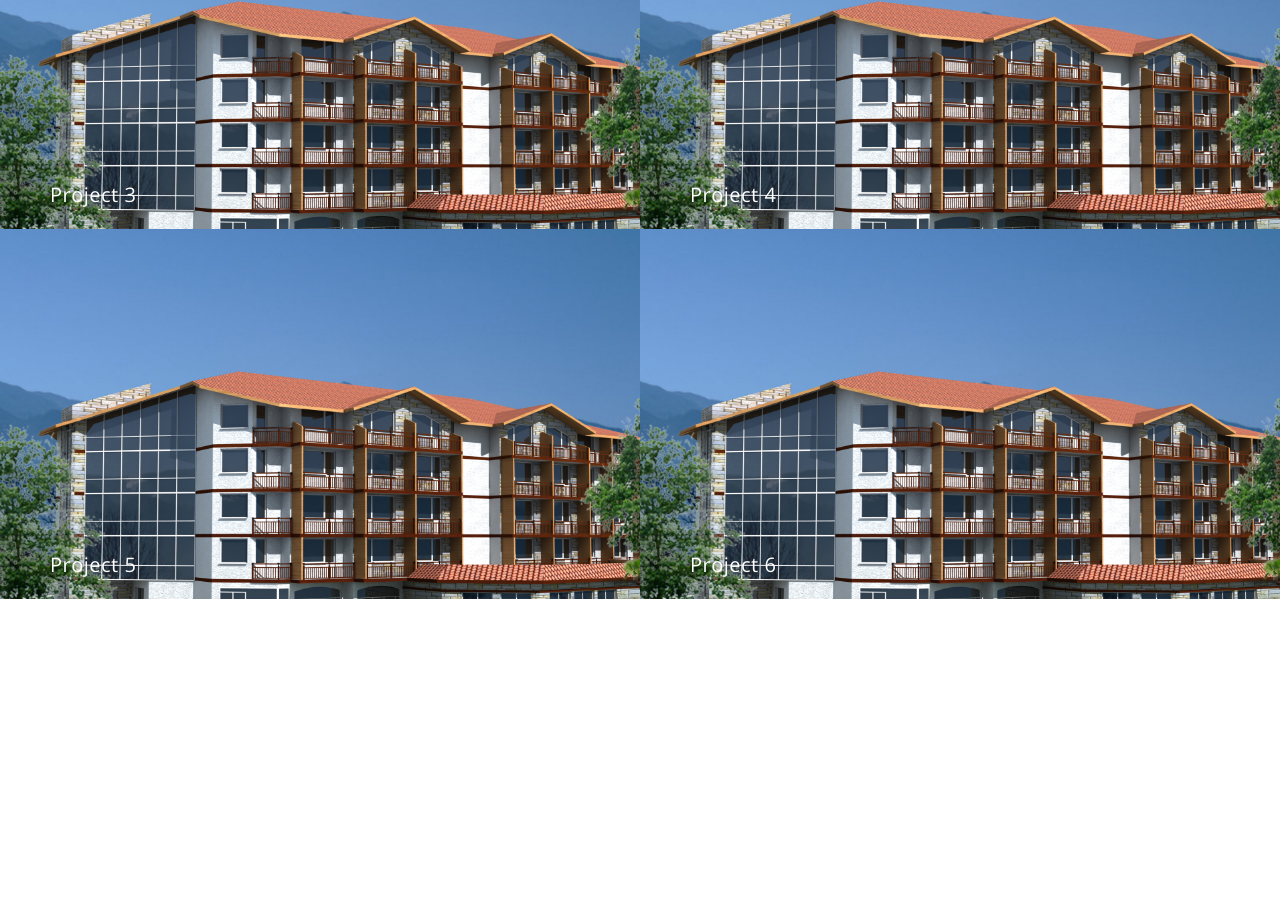
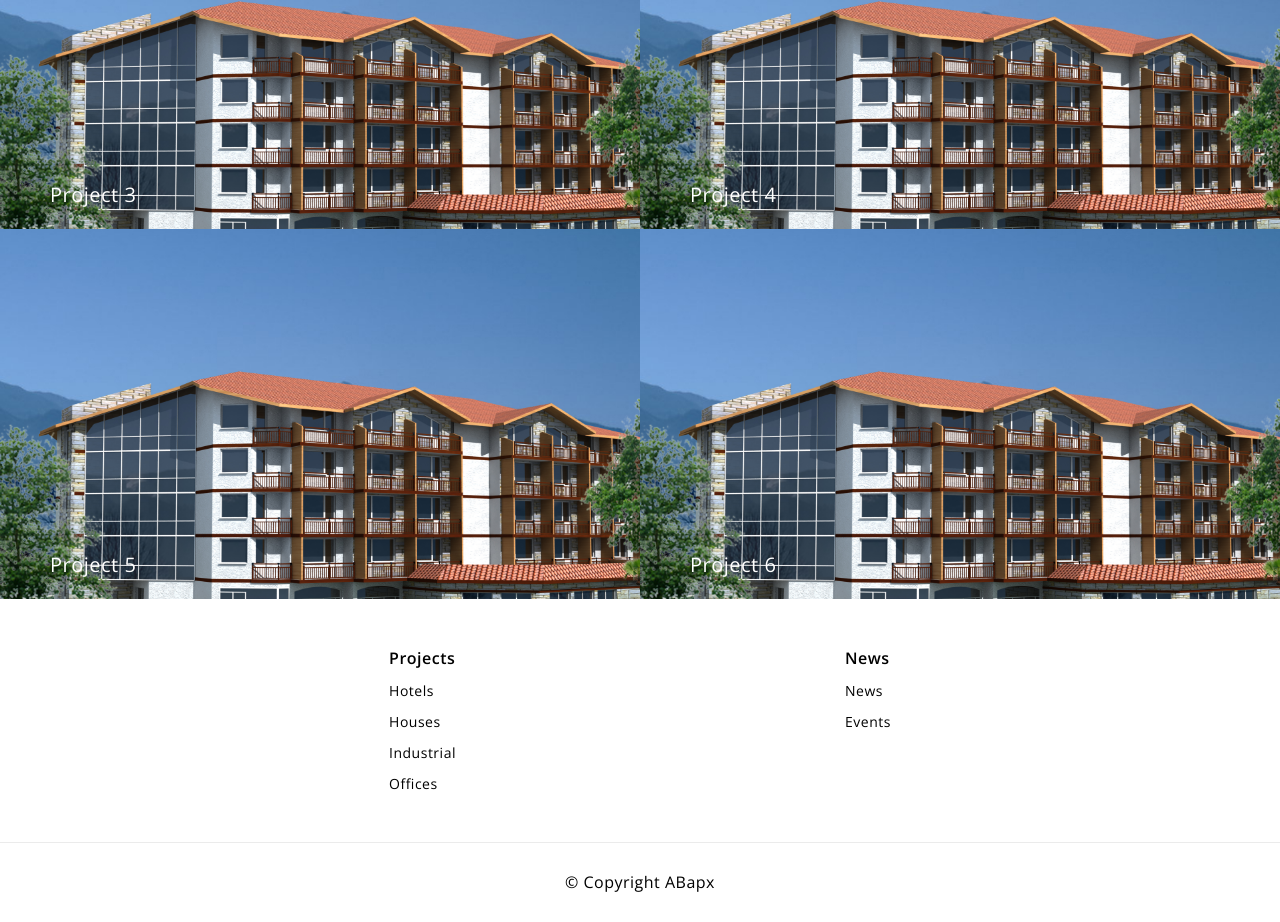
Before and after one commit to veselin-angelov/webproject, a website: page src/projects.html in a window 1280 px wide. Shown: the part 677-1599 px from the top of the page. Before the commit the page ends 1276 px from the top, so only its background shows below. Drawn offline with nearby package versions, Linux system fonts and the light colour scheme; files that its build step writes are made by us from their sources.

Commit message:
added footer

```diff
--- a/src/projects.html
+++ b/src/projects.html
@@ -65,6 +65,39 @@
 			</a>
 		</div>
 	</main>
+
+
+	<footer class="site-footer">
+		<div class="footer-content">
+			<div class="footer-content-section">
+				<span class="footer-content-header">Projects</span>
+				<div class="footer-content-item">
+					<a href="" class="footer-link">Hotels</a>
+				</div>
+				<div class="footer-content-item">
+					<a href="" class="footer-link">Houses</a>
+				</div>
+				<div class="footer-content-item">
+					<a href="" class="footer-link">Industrial</a>
+				</div>
+				<div class="footer-content-item">
+					<a href="" class="footer-link">Offices</a>
+				</div>
+			</div>
+			<div class="footer-content-section">
+				<span class="footer-content-header">News</span>
+				<div class="footer-content-item">
+					<a href="" class="footer-link">News</a>
+				</div>
+				<div class="footer-content-item">
+					<a href="" class="footer-link">Events</a>
+				</div>
+			</div>
+		</div>
+		<!-- <div class="separating-line"></div> -->
+		<span class="copyright">© Copyright ABapx</span>
+	</footer>
+
 	<script src="js/responsive.js"></script>
 </body>
 </html>
--- /dev/null
+++ b/src/sass/general/_footer.scss
@@ -0,0 +1,38 @@
+.site-footer {
+    display: flex;
+    justify-content: center;
+    flex-direction: column;
+
+    .footer-content {
+        display: flex;
+        justify-content: space-evenly;
+        margin: 50px 0px;
+
+        .footer-content-section {
+
+            .footer-content-header {
+                font-weight: bold;
+            }
+
+            .footer-content-item {
+                font-size: 14px;
+                padding: 15px 0px 0px;
+
+                .footer-link {
+                    text-decoration: none;
+                    font-weight: 100;
+                    color: $main_color;
+                }
+            }
+        }
+    }
+
+    .copyright {
+        font-weight: 100;
+        padding: 30px 0px;
+        border-top: 1px solid;
+        border-color: rgba($color: #000000, $alpha: .08);
+        width: 100%;
+        text-align: center;
+    }
+}
--- a/src/sass/general/_header.scss
+++ b/src/sass/general/_header.scss
@@ -50,7 +50,6 @@
     width: 100%;
     height: 1px;
     background: rgba($color: $main_color, $alpha: .08);
-    top: 78px;
 }
 
 @media only screen and (max-width: 768px) {
@@ -82,10 +81,6 @@
         background-color: transparent;
     }
 
-    .separating-line {
-        top: 74px;
-    }
-
     .responsive-head:hover {
         background-color: rgba($color: $main_color, $alpha: .9);
         transition: ease-in;
--- a/src/sass/main.scss
+++ b/src/sass/main.scss
@@ -3,6 +3,7 @@
 @import "general/general";
 @import "general/site";
 @import "general/header";
+@import "general/footer";
 @import "components/lists";
 @import "components/projects";
 @import "components/project_bar"
```
Also changed, not shown: dist/css/main.css, dist/css/main.min.css, dist/projects.html.
